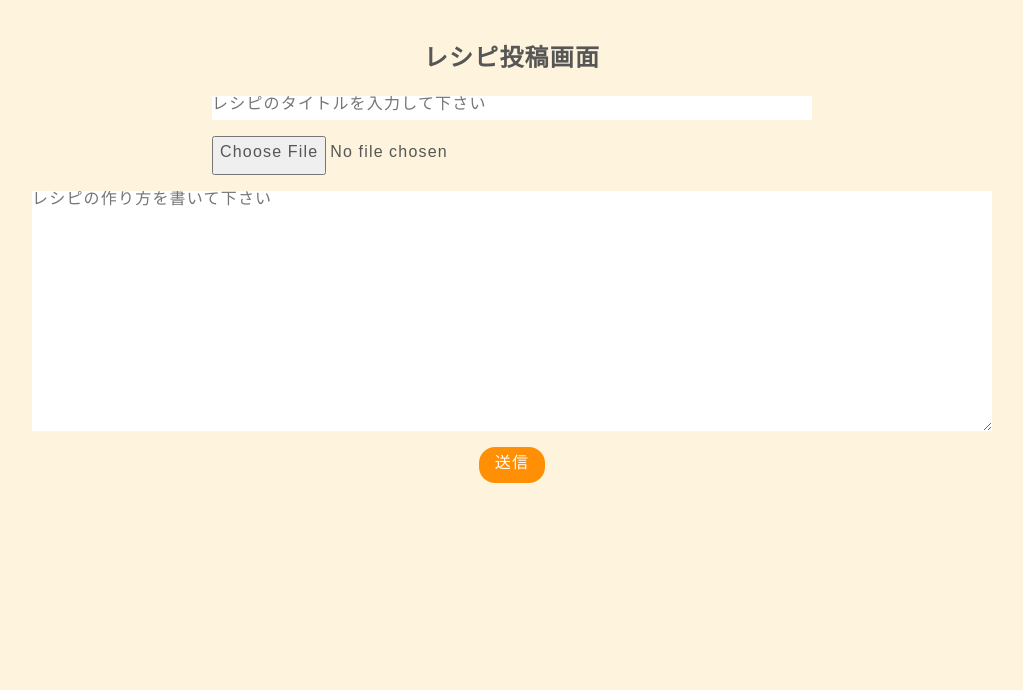
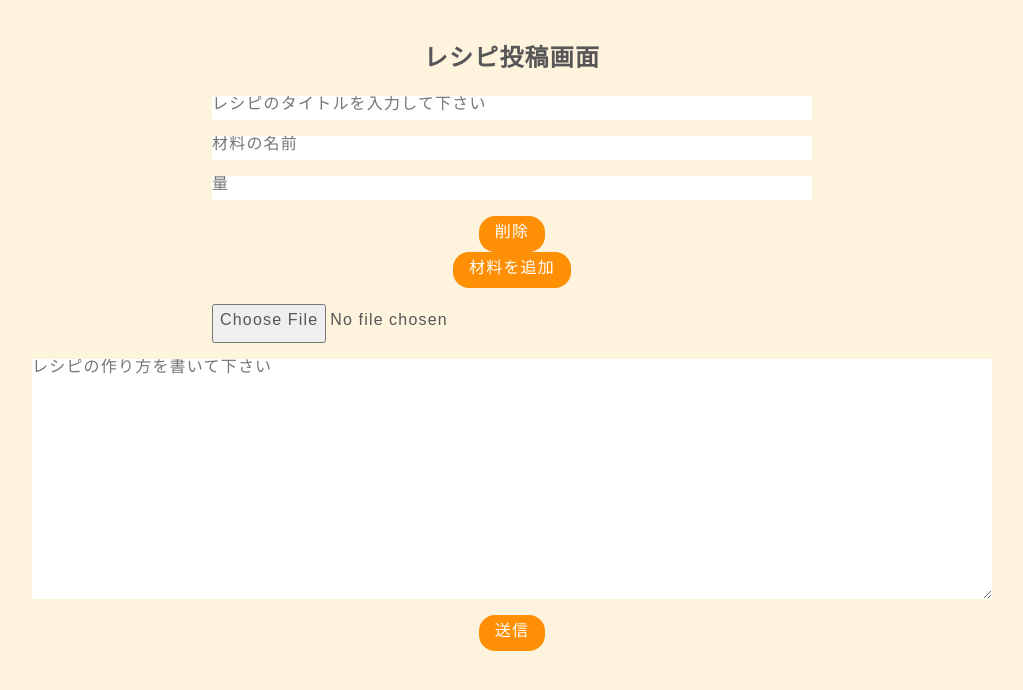
Before and after one commit to kousei1015/recipes-front, a Next.js app: page /create in a window 1280 px wide. Shown: the top 690 px of the page, without its empty margins (128-1151 px from the left). Built offline with nearby package versions, Linux system fonts and the light colour scheme.

Commit message:
feat: レシピの材料を入力する機能を追加しました

```diff
--- a/src/app/create/page.tsx
+++ b/src/app/create/page.tsx
@@ -9,6 +9,7 @@ const Page = () => {
   const router = useRouter();
   const [name, setName] = useState("");
   const [process, setProcess] = useState("");
+  const [ingredients, setIngredients] = useState([{ name: "", quantity: "" }]);
   const [image, setImage] = useState<File | null>(null);
 
   const handleName = (e: React.ChangeEvent<HTMLInputElement>) => {
@@ -17,6 +18,38 @@ const Page = () => {
 
   const handleProcess = (e: React.ChangeEvent<HTMLTextAreaElement>) => {
     setProcess(e.target.value);
+  };
+
+  const handleIngredientName = (
+    e: React.ChangeEvent<HTMLInputElement>,
+    index: number
+  ) => {
+    const newIngredients = [...ingredients];
+    newIngredients[index].name = e.target.value;
+    setIngredients(newIngredients);
+  };
+
+  const handleIngredientQuantity = (
+    e: React.ChangeEvent<HTMLInputElement>,
+    index: number
+  ) => {
+    const newIngredients = [...ingredients];
+    newIngredients[index].quantity = e.target.value;
+    setIngredients(newIngredients);
+  };
+
+  const handleAddIngredient = () => {
+    // 新しい材料オブジェクトを作成し、初期値をセット
+    const newIngredient = { name: "", quantity: "" };
+    // 既存の材料リストに追加
+    setIngredients([...ingredients, newIngredient]);
+  };
+
+  const handleRemoveIngredient = (index: number) => {
+    // 指定されたインデックスの材料を削除
+    const newIngredients = [...ingredients];
+    newIngredients.splice(index, 1);
+    setIngredients(newIngredients);
   };
 
   const handleFile = (e: React.ChangeEvent<HTMLInputElement>) => {
@@ -31,6 +64,10 @@ const Page = () => {
     const formData = new FormData();
     formData.append("name", name);
     formData.append("process", process);
+    ingredients.forEach((ingredient, index) => {
+      formData.append(`ingredients[${index}][name]`, ingredient.name);
+      formData.append(`ingredients[${index}][quantity]`, ingredient.quantity);
+    });
     if (image) {
       formData.append("image", image);
     }
@@ -48,7 +85,30 @@ const Page = () => {
   return (
     <div className={styles.wrapper}>
       <h2>レシピ投稿画面</h2>
-      <input type="text" value={name} onChange={handleName} placeholder="レシピのタイトルを入力して下さい" />
+      <input
+        type="text"
+        value={name}
+        onChange={handleName}
+        placeholder="レシピのタイトルを入力して下さい"
+      />
+      {ingredients.map((ingredient, index) => (
+        <div key={index}>
+          <input
+            type="text"
+            value={ingredient.name}
+            onChange={(e) => handleIngredientName(e, index)}
+            placeholder="材料の名前"
+          />
+          <input
+            type="text"
+            value={ingredient.quantity}
+            onChange={(e) => handleIngredientQuantity(e, index)}
+            placeholder="量"
+          />
+          <button onClick={() => handleRemoveIngredient(index)}>削除</button>
+        </div>
+      ))}
+      <button onClick={handleAddIngredient}>材料を追加</button>
       <input type="file" name="file" onChange={handleFile} />
       <textarea
         placeholder="レシピの作り方を書いて下さい"
@@ -57,7 +117,9 @@ const Page = () => {
         cols={30}
         rows={10}
       ></textarea>
-      <button onClick={handleClick} disabled={!name || !process}>送信</button>
+      <button onClick={handleClick} disabled={!name || !process}>
+        送信
+      </button>
     </div>
   );
 };
--- a/src/app/types.ts
+++ b/src/app/types.ts
@@ -26,6 +26,10 @@ export type RECIPE = {
   id: number;
   recipe_name: string;
   process: string;
+  ingredients: {
+    name: string;
+    quantity: string;
+  }[]
   image_url: string;
   user_id: number;
   user_name: string;
--- a/styles/DetailRecipe.module.css
+++ b/styles/DetailRecipe.module.css
@@ -11,6 +11,12 @@
     height: 250px;
 }
 
+.ingredient {
+    padding: 0 1rem;
+    text-align: left;
+    list-style: none;
+}
+
 .img_wrapper > img {
     width: 100%;
     height: 100%;
```
Also changed, not shown: src/app/[id]/page.tsx (+14 -4 lines).
